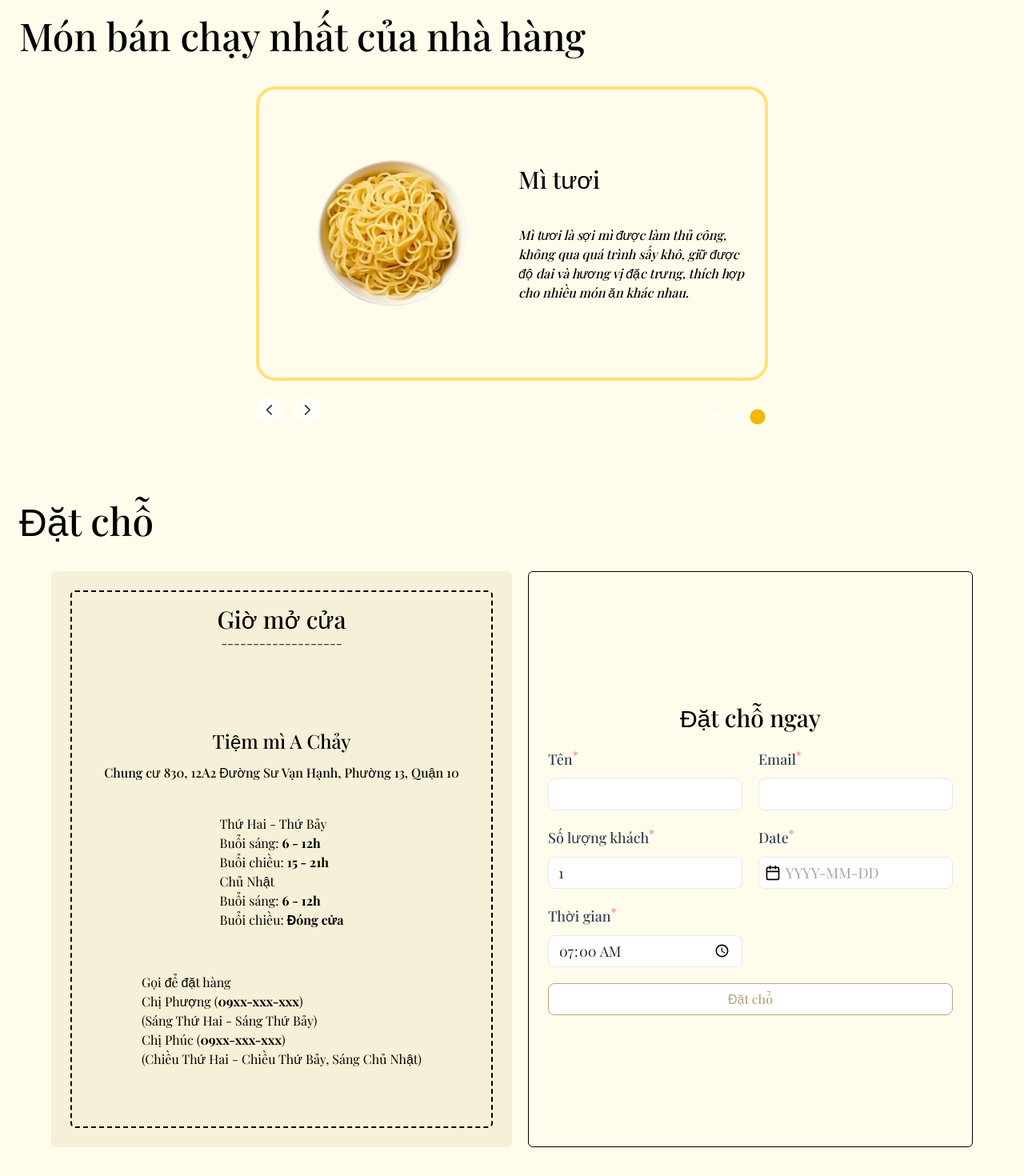
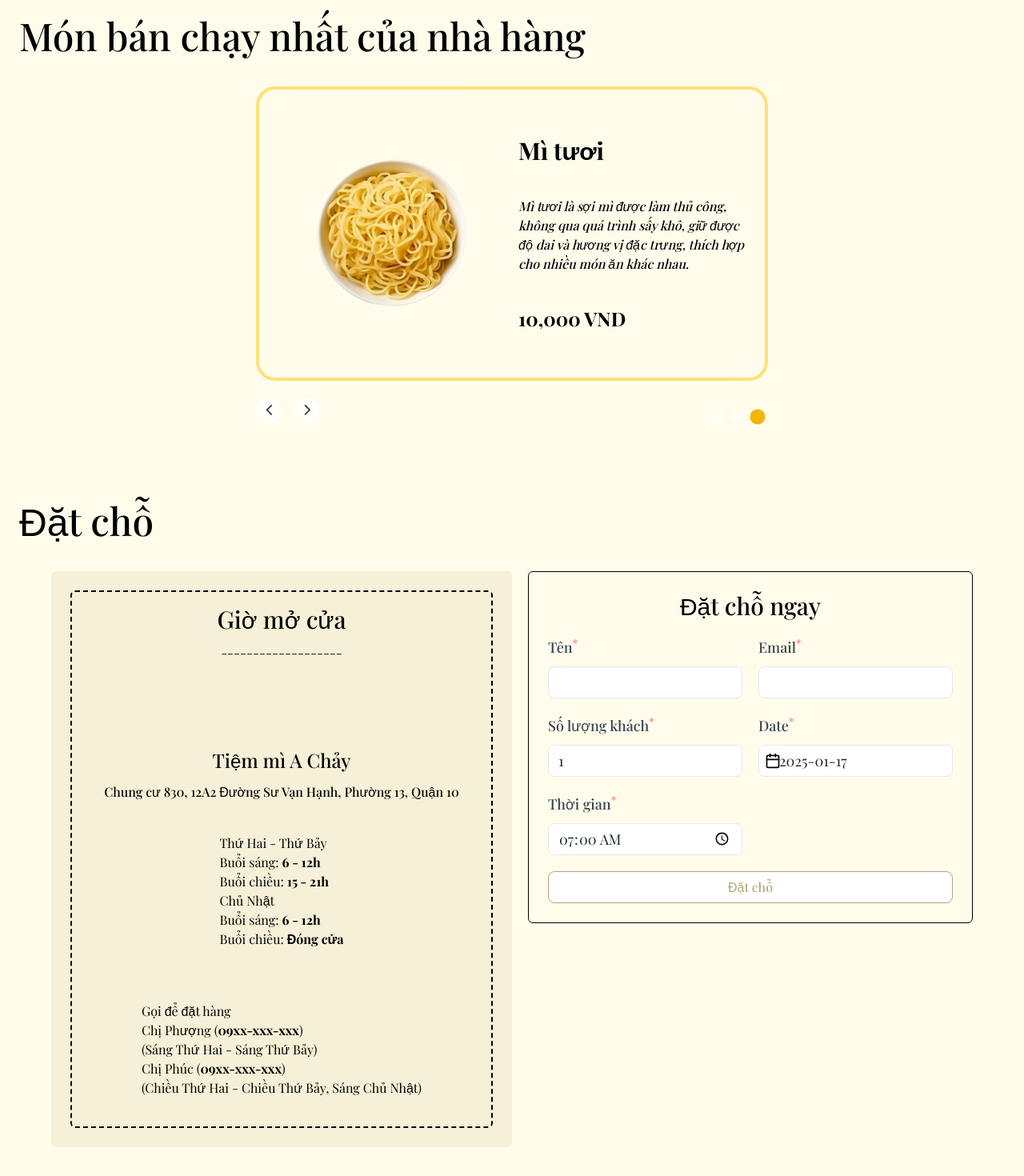
Before and after one commit to GlifeTyson/achay-noodle, a Next.js app: page / in a window 1280 px wide. Shown: the part 860-2330 px from the top of the page at 80% size. Built offline with nearby package versions, Linux system fonts and the light colour scheme; no server answers; a web font is replaced by a local one.

Commit message:
edit ui displaying

```diff
--- a/src/app/(guest)/page.tsx
+++ b/src/app/(guest)/page.tsx
@@ -2,16 +2,16 @@
 import HomeIndex from "@/components/Home";
 import { initEmailJS } from "@/services/emailjs";
 import "@/services/i18n/index";
-import { useEffect } from "react";
+import { Suspense, useEffect } from "react";
 const Page = () => {
   useEffect(() => {
     initEmailJS();
   }, []);
 
   return (
-    <div>
+    <Suspense fallback="loading">
       <HomeIndex />
-    </div>
+    </Suspense>
   );
 };
 
--- a/src/components/Footer/index.tsx
+++ b/src/components/Footer/index.tsx
@@ -3,7 +3,7 @@ import { Facebook, Instagram } from "lucide-react";
 
 const Footer = () => {
   return (
-    <footer className="w-full bg-darkFlour p-4 text-playfair">
+    <footer className="w-full bg-darkFlour p-6 text-playfair">
       <div className="container mx-auto">
         <div className="grid grid-cols-1 md:grid-cols-4 gap-8 md:gap-32">
           <div className="col-span-1">
--- a/src/components/Header/index.tsx
+++ b/src/components/Header/index.tsx
@@ -100,7 +100,7 @@ const Header = () => {
               childrenClassName="px-0 py-0"
               label={
                 <div
-                  className="w-11 h-7 border border-gray-400 rounded flex items-center p-2 justify-center"
+                  className="w-11 h-7 border border-gray-400 rounded-md flex items-center p-2 justify-center"
                   onClick={() => {
                     setExpanded(!expanded);
                   }}
--- a/src/components/Menu/index.tsx
+++ b/src/components/Menu/index.tsx
@@ -7,12 +7,13 @@ const imageUrls = [
   "/assets/noodles/wonton-pork-noodle.webp",
   "/assets/noodles/extra-noodle.png",
 ];
+const pricing = ["35,000 VND", "40,000 VND", "10,000 VND"];
 
 const Menu = () => {
   const { t } = useTranslation();
 
-  const imageTitle = [t("menuItem1"), t("menuItem2"), t("menuItem3")];
-  const imageDescription = [t("wonton"), t("wontonNoodle"), t("noodle")];
+  const imageTitles = [t("menuItem1"), t("menuItem2"), t("menuItem3")];
+  const imageDescriptions = [t("wonton"), t("wontonNoodle"), t("noodle")];
   return (
     <section id="menu" className="bg-flour px-6 pt-20 pb-10">
       <h1 id="menu" className="text-playfair text-5xl font-medium">
@@ -24,8 +25,9 @@ const Menu = () => {
           wrapWithBorder
           timePerImage={2000}
           imageUrls={imageUrls}
-          imageTitles={imageTitle}
-          contentImages={imageDescription}
+          imageTitles={imageTitles}
+          imageDescriptions={imageDescriptions}
+          subContent={pricing}
           options={{ loop: true }}
         />
       </div>
@@ -34,62 +36,3 @@ const Menu = () => {
 };
 
 export default Menu;
-{
-  /* <div className="w-full flex flex-col gap-5 md:gap-40 h-fit md:h-[95vh] bg-flour px-6 pt-20 pb-10 md:px-8">
-        <div className="flex flex-col md:flex-row items-start justify-center gap-5 md:justify-between">
-          <h1 id="menu" className="text-playfair text-5xl font-medium">
-            {t("menuTitle")}
-          </h1>
-          <button className="border-2 border-gray-700/90 shadow-xl py-2 px-4 rounded-3xl text-playfair font-medium">
-            <span>{t("explore")}</span>
-          </button>
-        </div>
-        <div className="flex flex-col w-full md:flex-row gap-5 md:gap-20 justify-center items-center">
-          <div className="flex flex-col items-center border-2 md:border-4 rounded-3xl py-2 md:mt-20">
-            <div className="relative w-[80vw] h-[20vh] md:w-[20vw] md:h-[30vh] md:hover:scale-125 transition duration-700">
-              <Image
-                fill
-                loading="lazy"
-                alt="image"
-                src="/assets/noodles/wonton.png"
-                sizes="(max-width: 768px) 100vw, (max-width: 1200px) 50vw, 33vw"
-                className="object-contain"
-              />
-            </div>
-            <span className="text-playfair md:text-2xl md:font-medium">
-              {t("menuItem1")}
-            </span>
-          </div>
-          <div className="flex flex-col items-center border-2 md:border-4 rounded-3xl py-2 md:mb-20">
-            <div className="relative w-[80vw] h-[30vh] md:w-[20vw] md:h-[30vh] scale-75 md:hover:scale-100 transition duration-700">
-              <Image
-                fill
-                loading="lazy"
-                alt="image"
-                src="/assets/noodles/wonton-pork-noodle.webp"
-                sizes="(max-width: 768px) 100vw, (max-width: 1200px) 50vw, 33vw"
-                className="object-cover"
-              />
-            </div>
-            <span className="text-playfair md:text-2xl md:font-medium">
-              {t("menuItem2")}
-            </span>
-          </div>
-          <div className="flex flex-col items-center border-2 md:border-4 rounded-3xl py-2 md:mt-20">
-            <div className="relative w-[80vw] h-[20vh] md:w-[20vw] md:h-[30vh] md:hover:scale-125 transition duration-700">
-              <Image
-                fill
-                loading="lazy"
-                alt="image"
-                src="/assets/noodles/extra-noodle.png"
-                sizes="(max-width: 768px) 100vw, (max-width: 1200px) 50vw, 33vw"
-                className="object-contain"
-              />
-            </div>
-            <span className="text-playfair md:text-2xl md:font-medium">
-              {t("menuItem3")}
-            </span>
-          </div>
-        </div>
-      </div> */
-}
--- a/src/components/Reservation/Form.tsx
+++ b/src/components/Reservation/Form.tsx
@@ -31,7 +31,7 @@ const Form = () => {
   const [currentTime, setCurrentTime] = useState("");
   const [open, setOpenModal] = useState(false);
   const today = new Date().toISOString().split("T")[0];
-
+  // const today = new Date();
   const formMethods = useForm({
     mode: "onChange",
     defaultValues: initValue,
@@ -76,7 +76,7 @@ const Form = () => {
     <form
       id="form"
       onSubmit={handleSubmit(onSubmit)}
-      className="flex flex-col items-center justify-center gap-5 w-full h-full p-4 md:p-6 border border-black rounded-md text-playfair"
+      className="flex flex-col items-center justify-center gap-5 w-full h-fit p-4 md:p-6 border border-black rounded-md text-playfair"
     >
       <span className="text-xl md:text-3xl font-medium">{t("booking")}</span>
       <div className="w-full grid grid-cols-1 md:grid-cols-2 gap-5">
@@ -148,6 +148,7 @@ const Form = () => {
                 isClearable
                 showIcon
                 required
+                value={today}
                 title="Date"
                 name="date"
                 label="Date"
--- a/src/components/Reservation/Info.tsx
+++ b/src/components/Reservation/Info.tsx
@@ -6,17 +6,17 @@ const Info = () => {
   const { t } = useTranslation();
   return (
     <div className="w-full h-full p-4 md:p-6 text-playfair">
-      <div className="flex flex-col items-center size-full rounded-md border-2 border-dashed border-black p-4">
+      <div className="flex flex-col items-center w-full h-full rounded-md border-2 border-dashed border-black p-4 gap-3">
         <span className="text-xl md:text-3xl font-medium">
           {t("openingTime")}
         </span>
         <p>-------------------</p>
-        <div className="flex flex-col h-[50vh] justify-center">
-          <div className="flex flex-col items-center gap-3 mt-10 font-medium">
+        <div className="flex flex-col h-1/2 lg:h-[50vh] justify-center items-center">
+          <div className="flex flex-col items-center gap-3 mt-5 lg:mt-10 font-medium">
             <p className="text-lg md:text-2xl">{t("landingTitle")}</p>
             <p className="text-sm md:text-base">{t("address")}</p>
           </div>
-          <div className="text-sm md:text-base mt-10 mx-auto">
+          <div className="text-sm md:text-base mt-5 lg:mt-10 mx-auto">
             <p>{t("dayofweek")}</p>
             <p>
               {t("morning")}: <b>{t("dowMorning")}</b>
--- a/src/components/module/ui/DatePicker/index.tsx
+++ b/src/components/module/ui/DatePicker/index.tsx
@@ -18,6 +18,7 @@ type TDatePicker = {
   required?: boolean;
   labelClassName?: string;
   wrapperClassname?: string;
+  value: string;
 };
 const CustomDatePicker = (props: TDatePicker) => {
   const {
@@ -33,6 +34,7 @@ const CustomDatePicker = (props: TDatePicker) => {
     label,
     labelClassName = "",
     wrapperClassname = "",
+    value,
   } = props;
   // const [startDate, setStartDate] = useState(new Date());
   return (
@@ -51,7 +53,7 @@ const CustomDatePicker = (props: TDatePicker) => {
       <DatePicker
         title={title}
         name={name}
-        value=""
+        value={value}
         isClearable={isClearable}
         dateFormat={dateFormat}
         showIcon={showIcon}
--- a/src/components/module/ui/EmblaCarousel/EmblaCarousel.tsx
+++ b/src/components/module/ui/EmblaCarousel/EmblaCarousel.tsx
@@ -29,8 +29,9 @@ type PropType = {
   vertical?: boolean;
   size?: "small" | "default";
   imageTitles?: string[];
-  contentImages?: string[];
+  imageDescriptions?: string[];
   wrapWithBorder?: boolean;
+  subContent?: string[];
 };
 
 const EmblaCarousel: React.FC<PropType> = (props) => {
@@ -38,7 +39,8 @@ const EmblaCarousel: React.FC<PropType> = (props) => {
     options,
     imageUrls,
     imageTitles,
-    contentImages,
+    imageDescriptions,
+    subContent,
     autoPlay = false,
     vertical = false,
     wrapWithBorder = false,
@@ -151,14 +153,15 @@ const EmblaCarousel: React.FC<PropType> = (props) => {
               key={index}
               className={classNames({
                 "embla__slide flex flex-row items-center md:gap-4": true,
-                "p-5": !!imageTitles?.[index] && !!contentImages?.[index],
+                "p-5": !!imageTitles?.[index] && !!imageDescriptions?.[index],
                 "border-4 border-primary/50 rounded-3xl": !!wrapWithBorder,
               })}
             >
               <div
                 className={classNames({
                   "relative w-full h-[25vh] md:h-[40vh]": true,
-                  "w-1/2": !!imageTitles?.[index] && !!contentImages?.[index],
+                  "w-1/2":
+                    !!imageTitles?.[index] && !!imageDescriptions?.[index],
                 })}
               >
                 <Image
@@ -170,10 +173,21 @@ const EmblaCarousel: React.FC<PropType> = (props) => {
                   sizes="(max-width: 768px) 100vw, (max-width: 1200px) 50vw, 33vw"
                 />
               </div>
-              {imageTitles?.[index] && contentImages?.[index] && (
+              {imageTitles?.[index] && (
                 <div className="flex flex-col justify-center gap-3 md:gap-10 text-playfair text-left font-medium w-1/2 h-full">
-                  <div className="text-3xl">{imageTitles[index]}</div>
-                  <div className="italic">{contentImages?.[index]}</div>
+                  <div className="text-3xl">
+                    <b>{imageTitles[index]}</b>
+                  </div>
+                  {imageDescriptions?.[index] && (
+                    <div className="italic line-clamp-4">
+                      {imageDescriptions?.[index]}
+                    </div>
+                  )}
+                  {subContent?.[index] && (
+                    <span className="text-base lg:text-2xl">
+                      <b>{subContent?.[index]}</b>
+                    </span>
+                  )}
                 </div>
               )}
             </div>
--- a/src/services/i18n/index.ts
+++ b/src/services/i18n/index.ts
@@ -1,10 +1,14 @@
 import i18n from "i18next";
+import LanguageDetector from "i18next-browser-languagedetector";
+import Backend from "i18next-http-backend";
 import { initReactI18next } from "react-i18next";
-
 import enTranslation from "./locales/en.json";
 import viTranslation from "./locales/vi.json";
-
-i18n.use(initReactI18next).init({
+i18n
+  .use(Backend)
+  .use(LanguageDetector)
+  .use(initReactI18next)
+  .init({
     resources: {
       en: { translation: enTranslation },
       vi: { translation: viTranslation },
@@ -14,6 +18,9 @@ i18n.use(initReactI18next).init({
     interpolation: {
       escapeValue: false,
     },
+  })
+  .then(() => {
+    console.log("i18n initialized");
   });
 
 export default i18n;
```
Lines whose indentation alone changed are shown as unchanged.
